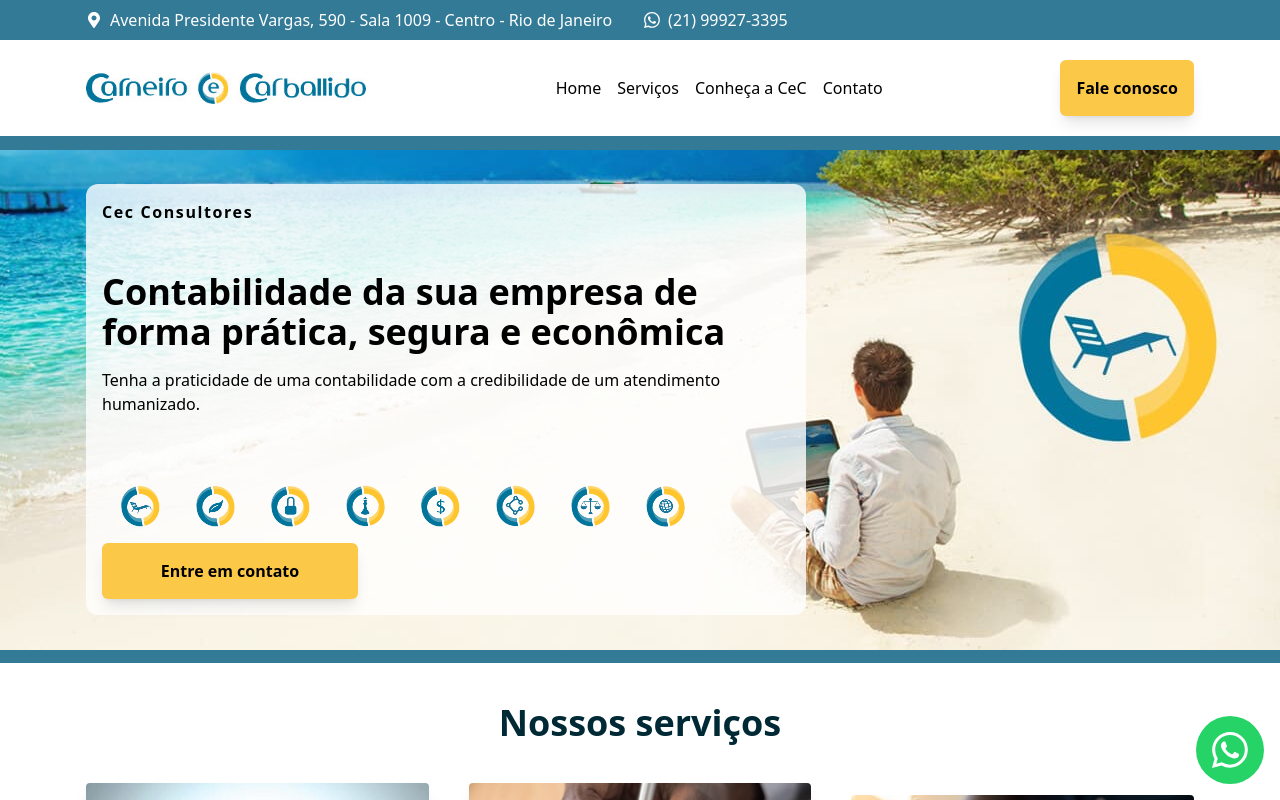
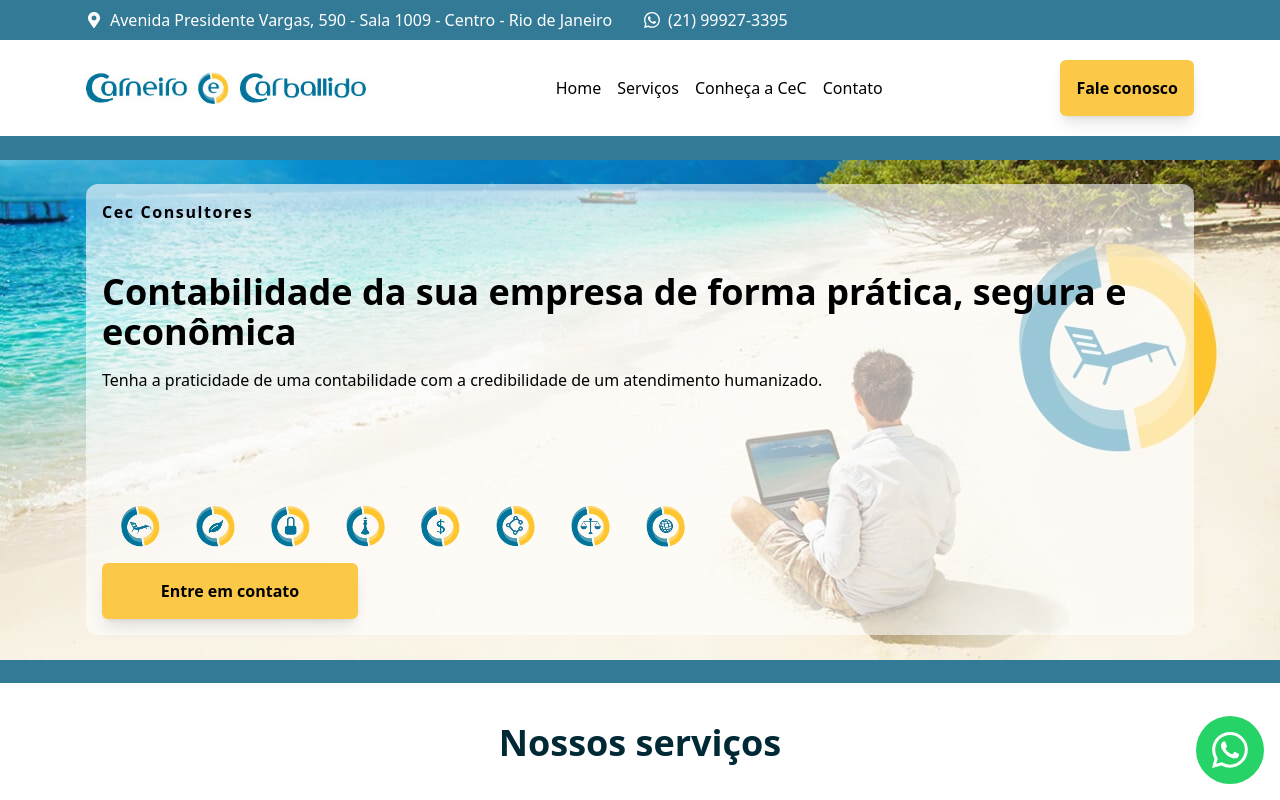
Before and after one commit to lucassdantas/Carneiro-e-Carballido, a React (Vite) app: page / in a window 1280 px wide. Shown: the top 800 px of the page. Built offline with nearby package versions, Linux system fonts and the light colour scheme; a web font is replaced by a local one.

Commit message:
add transparent bg to banner on home

```diff
--- a/src/pages/Home/index.tsx
+++ b/src/pages/Home/index.tsx
@@ -25,11 +25,11 @@ export const Home = () => {
   }
   return (
     <Template pageTitle="Home" transparentHeader={false}>
-      <Section className="bg-no-repeat bg-fit bg-center bg-blue-carneiro-e-carballido py-12" bgImg={bannerImg} >
-        <div className='flex flex-col justify-between lg:w-[65%] lg:min-h-[220px] w-full text-black bg-white bg-opacity-80 p-4 rounded-xl'>
+      <Section className="bg-no-repeat bg-fit bg-center bg-blue-carneiro-e-carballido py-12" bgImg={bannerImg}>
+          <div className='w-full flex flex-col justify-between lg:min-h-[220px] text-black bg-white bg-opacity-60 p-4 rounded-xl'>
             <SuperTitle content='Cec Consultores' color='black' className='mb-8'/>
             <h1 className="text-black text-4xl font-bold my-4">{bannerTitle}</h1>
-          <p className='min-h-[100px]'>{bannerContent}</p>
+            <p className='min-h-[120px]'>{bannerContent}</p>
             <div className="flex w-full">
               {iconsData.map((icon:Icons, i:number) => (
                 <img
--- a/src/utils/iconsData.ts
+++ b/src/utils/iconsData.ts
@@ -29,13 +29,13 @@ export const iconsData:Icons[] = [
     icon:sustentabilityIcon,
     image:sustentabilityImage,
     title:'Sustentabilidade',
-    content:'Manter a contabilidade de sua empresa transparente e em ordem é uma prática essencial para a sustentabilidade de seu empreendimento, sendo assim nossa estratégia de sustentabilidade será sem dúvidas um componente essencial para ampliar os resultados de sua empresa de forma duradoura.'
+    content:'Manter a contabilidade de sua empresa transparente e em ordem é uma prática essencial para a sustentabilidade de seu empreendimento, sendo assim nossa estratégia de sustentabilidade será sem dúvidas um componente essencial para ampliar os resultados de sua empresa de forma duradoura.',
   },
   {
     icon:securityIcon,
     image:securityImage,
     title:'Segurança',
-    content:'Oferecemos a segurança de manter sua empresa com todas as obrigações tributárias fiscais em ordem e sempre atualizada com as alterações na legislação.'
+    content:'Oferecemos a segurança de manter sua empresa com todas as obrigações tributárias fiscais em ordem e sempre atualizada com as alterações na legislação.',
   },
   {
     icon:strategyIcon,
```
Lines whose indentation alone changed are shown as unchanged.
